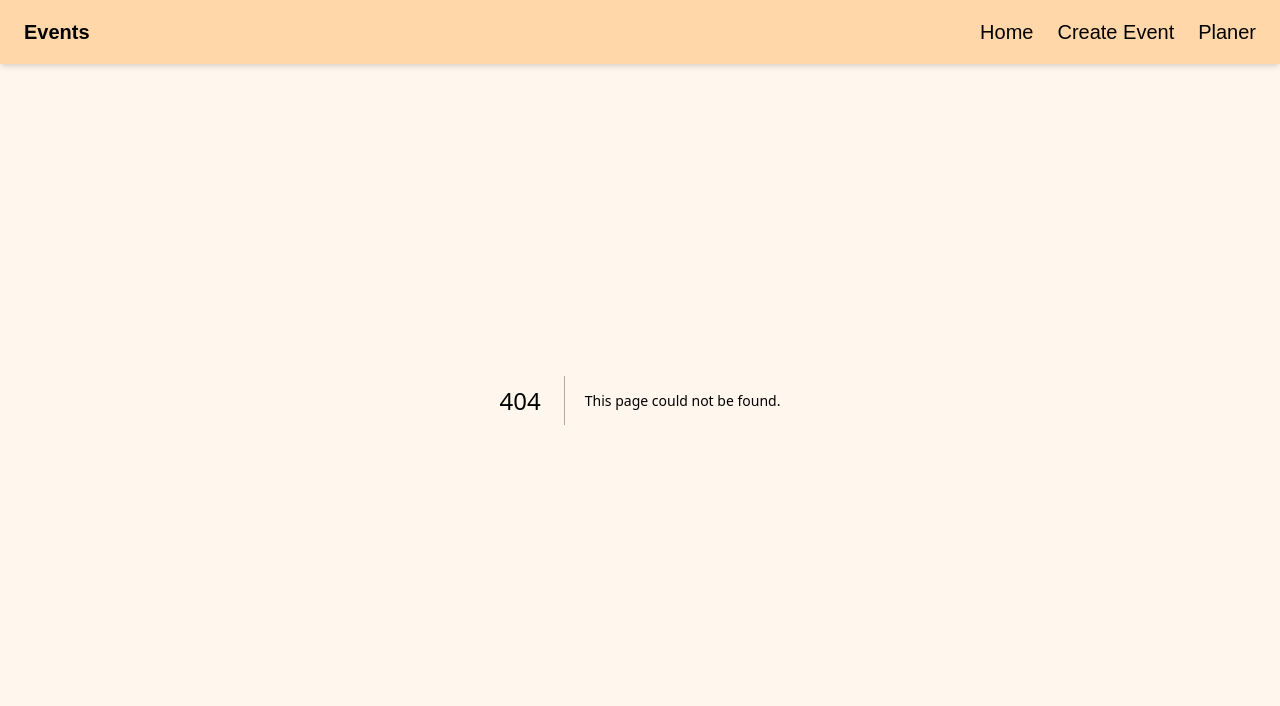
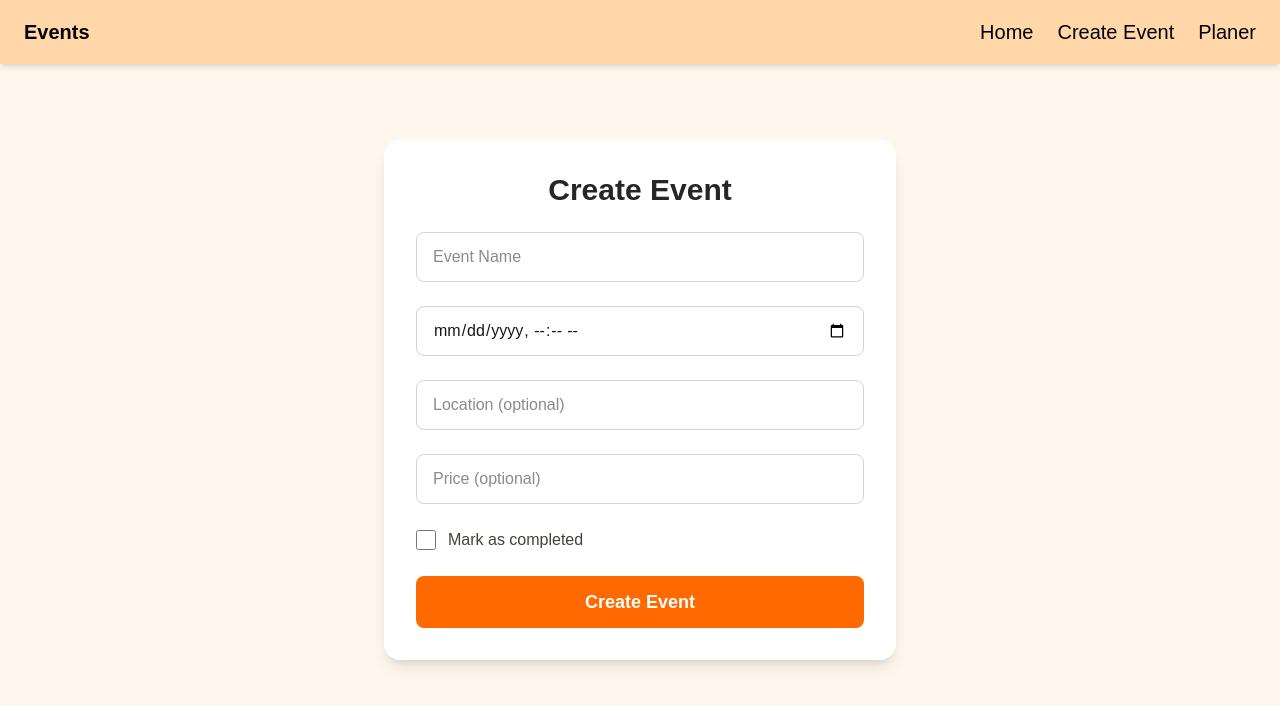
Before and after one commit to SantinoGiordano/EventProject, a Next.js app: page /CreateEvent in a window 1280 px wide. Before the commit this address had no page. Shown: the top 706 px of the page. Built offline with nearby package versions, Linux system fonts and the light colour scheme.

Commit message:
created a post for creating post and remiders

```diff
--- /dev/null
+++ b/app/(root)/CreateEvent/page.tsx
@@ -0,0 +1,104 @@
+"use client";
+
+import { useState } from "react";
+
+export default function CreateEvent() {
+  const [name, setName] = useState("");
+  const [time, setTime] = useState("");
+  const [status, setStatus] = useState(false);
+  const [location, setLocation] = useState("");
+  const [price, setPrice] = useState("");
+
+  const handleSubmit = async (e: React.FormEvent) => {
+    e.preventDefault();
+
+    const event = {
+      name,
+      time: new Date(time),
+      status,
+      location: location || undefined,
+      price: price ? parseFloat(price) : undefined,
+    };
+
+    try {
+      const response = await fetch("http://localhost:8080/api/addevent/", {
+        method: "POST",
+        headers: { "Content-Type": "application/json" },
+        body: JSON.stringify(event),
+      });
+
+      if (response.ok) {
+        const result = await response.json();
+        alert("Event created!");
+        console.log("Created:", result);
+      } else {
+        alert("Failed to create event.");
+      }
+    } catch (err) {
+      console.error("Error creating event:", err);
+      alert("Error creating event");
+    }
+  };
+
+  return (
+    <div className="bg-orange-50 min-h-screen flex items-center justify-center px-4 py-12">
+      <form
+        onSubmit={handleSubmit}
+        className="w-full max-w-lg bg-white rounded-2xl shadow-lg p-8 space-y-6"
+      >
+        <h2 className="text-3xl font-bold text-center text-stone-800">Create Event</h2>
+
+        <input
+          type="text"
+          placeholder="Event Name"
+          value={name}
+          onChange={(e) => setName(e.target.value)}
+          required
+          className="w-full px-4 py-3 border border-stone-300 rounded-lg focus:outline-none focus:ring-2 focus:ring-orange-400"
+        />
+
+        <input
+          type="datetime-local"
+          value={time}
+          onChange={(e) => setTime(e.target.value)}
+          required
+          className="w-full px-4 py-3 border border-stone-300 rounded-lg focus:outline-none focus:ring-2 focus:ring-orange-400"
+        />
+
+        <input
+          type="text"
+          placeholder="Location (optional)"
+          value={location}
+          onChange={(e) => setLocation(e.target.value)}
+          className="w-full px-4 py-3 border border-stone-300 rounded-lg focus:outline-none focus:ring-2 focus:ring-orange-400"
+        />
+
+        <input
+          type="number"
+          step="0.01"
+          placeholder="Price (optional)"
+          value={price}
+          onChange={(e) => setPrice(e.target.value)}
+          className="w-full px-4 py-3 border border-stone-300 rounded-lg focus:outline-none focus:ring-2 focus:ring-orange-400"
+        />
+
+        <div className="flex items-center space-x-3">
+          <input
+            type="checkbox"
+            checked={status}
+            onChange={(e) => setStatus(e.target.checked)}
+            className="w-5 h-5 text-orange-500 focus:ring-orange-400"
+          />
+          <label className="text-stone-700 text-base">Mark as completed</label>
+        </div>
+
+        <button
+          type="submit"
+          className="w-full bg-orange-500 text-white py-3 rounded-lg text-lg font-semibold hover:bg-orange-600 transition duration-300"
+        >
+          Create Event
+        </button>
+      </form>
+    </div>
+  );
+}
```
